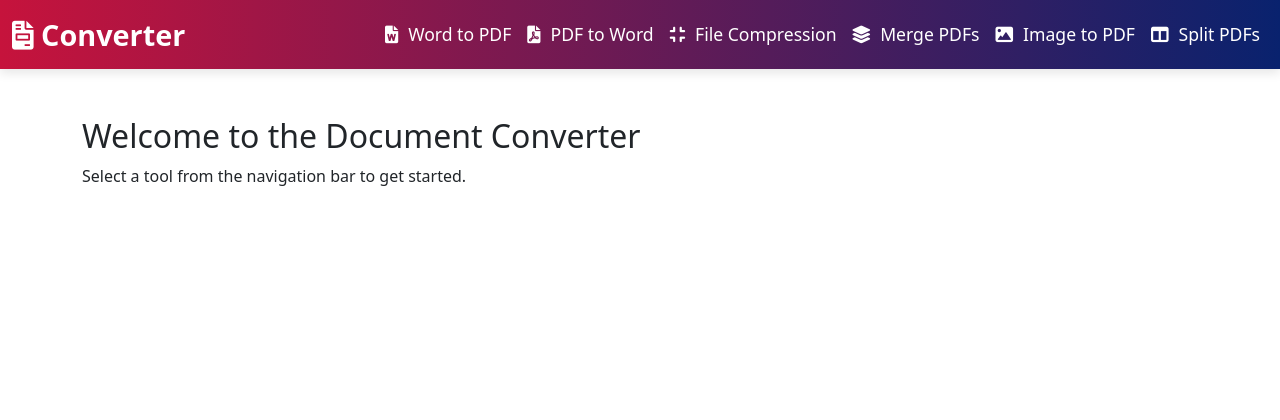
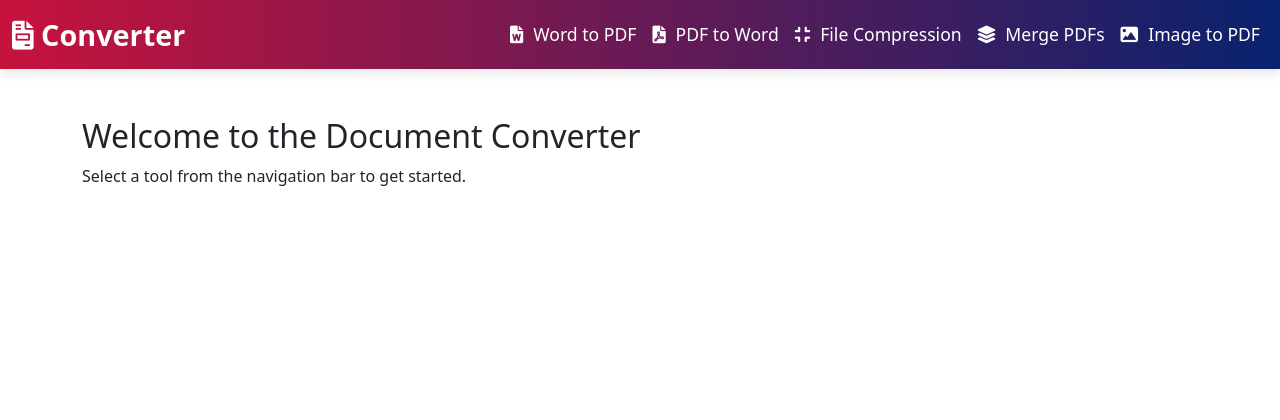
Before and after one commit to GayatriPisya/WordToPDF_PDFToWord, a Flask app: page / in a window 1280 px wide. Shown: the top 420 px of the page. Run offline with Flask 3, Linux system fonts and the light colour scheme; some libraries are stand-ins or nearby versions.

Commit message:
removed split

```diff
--- a/templates/base.html
+++ b/templates/base.html
@@ -51,12 +51,6 @@
                                 <i class="fas fa-image"></i> Image to PDF
                             </a>
                         </li>
-                        <!-- Split PDFs -->
-                        <li class="nav-item">
-                            <a class="nav-link" href="/split-pdfs" title="Split Large PDF Files">
-                                <i class="fas fa-columns"></i> Split PDFs
-                            </a>
-                        </li>
                     </ul>
                 </div>
             </div>
```
